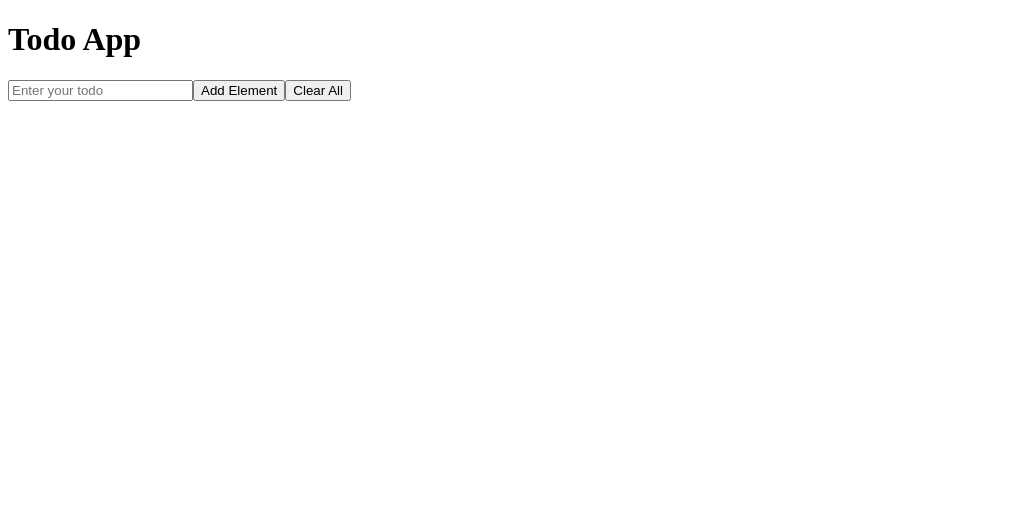
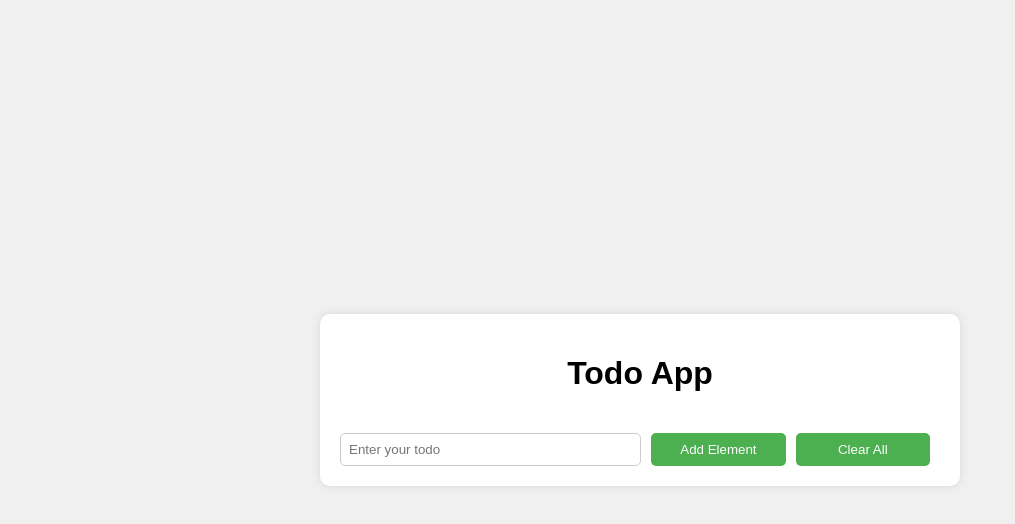
Before and after one commit to maaz342/todo, a plain HTML site: page index.html in a window 1280 px wide. Shown: the whole page, without its empty margins (0-1015 px from the left). Drawn offline with Linux system fonts and the light colour scheme.

Commit message:
Update styles.css

```diff
--- a/styles.css
+++ b/styles.css
@@ -1,5 +1,57 @@
+body {
+    margin: 0;
+    padding: 0;
+    font-family: Arial, sans-serif;
+    background-color: #f0f0f0;
+    display: flex;
+    justify-content: center;
+    align-items: center;
+    height: 100vh;
+}
+
+.container {
+    background-color: #fff;
+    border-radius: 10px;
+    padding: 20px;
+    box-shadow: 0 0 10px rgba(0, 0, 0, 0.1);
+    max-width: 600px;
+    width: 100%;
+}
+
+
+h1 {
+    text-align: center;
+}
+
 #dc {
+    margin-top: 20px;
     display: flex;
-    flex-direction: row;
+    justify-content: center;
+}
+
+#myinput {
+    padding: 8px;
+    margin-right: 10px;
+    border-radius: 5px;
+    border: 1px solid #ccc;
+    width: 70%;
+    margin-top: 20px;
 
 }
+
+button {
+    padding: 8px 20px;
+    border-radius: 5px;
+    border: none;
+    cursor: pointer;
+    background-color: #4CAF50;
+    color: white;
+    width: 30%;
+    margin-right: 10px;
+    margin-top: 20px;
+
+}
+
+button:hover {
+    background-color: #45a049;
+}
```
